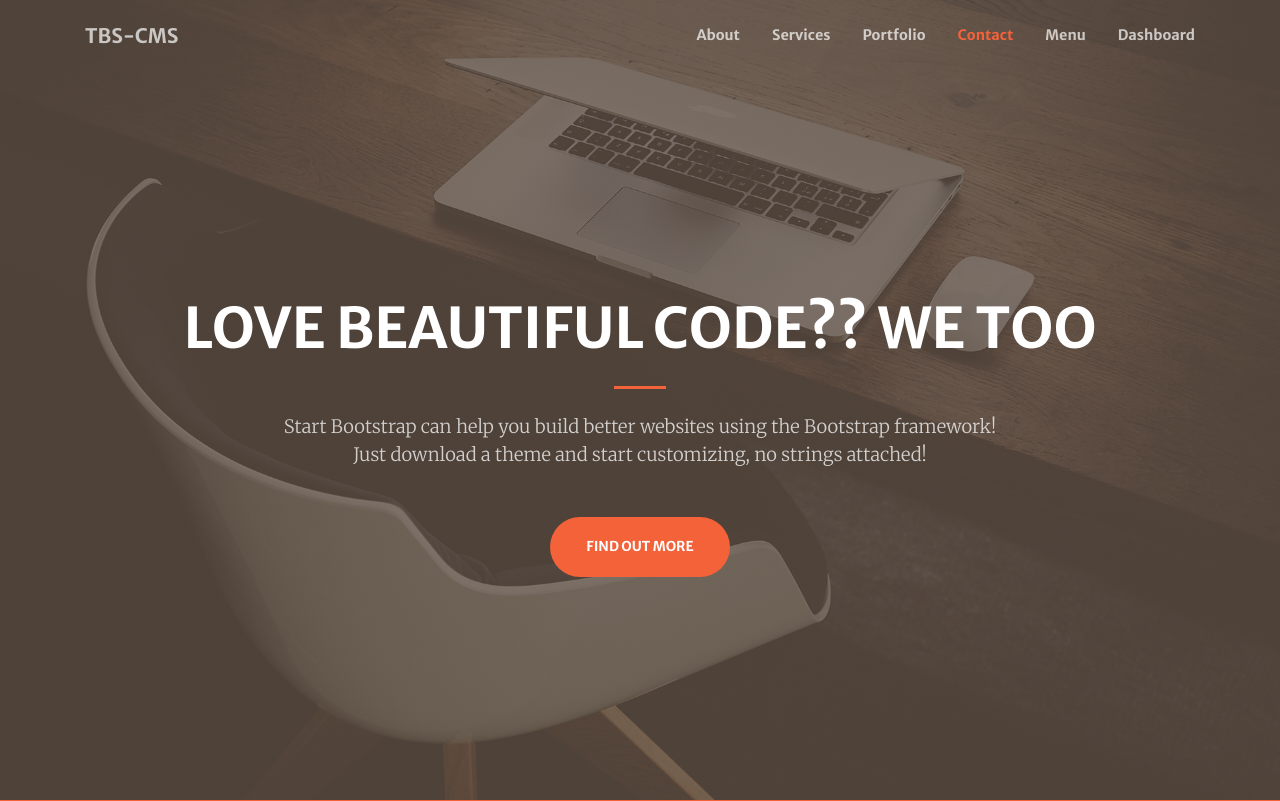
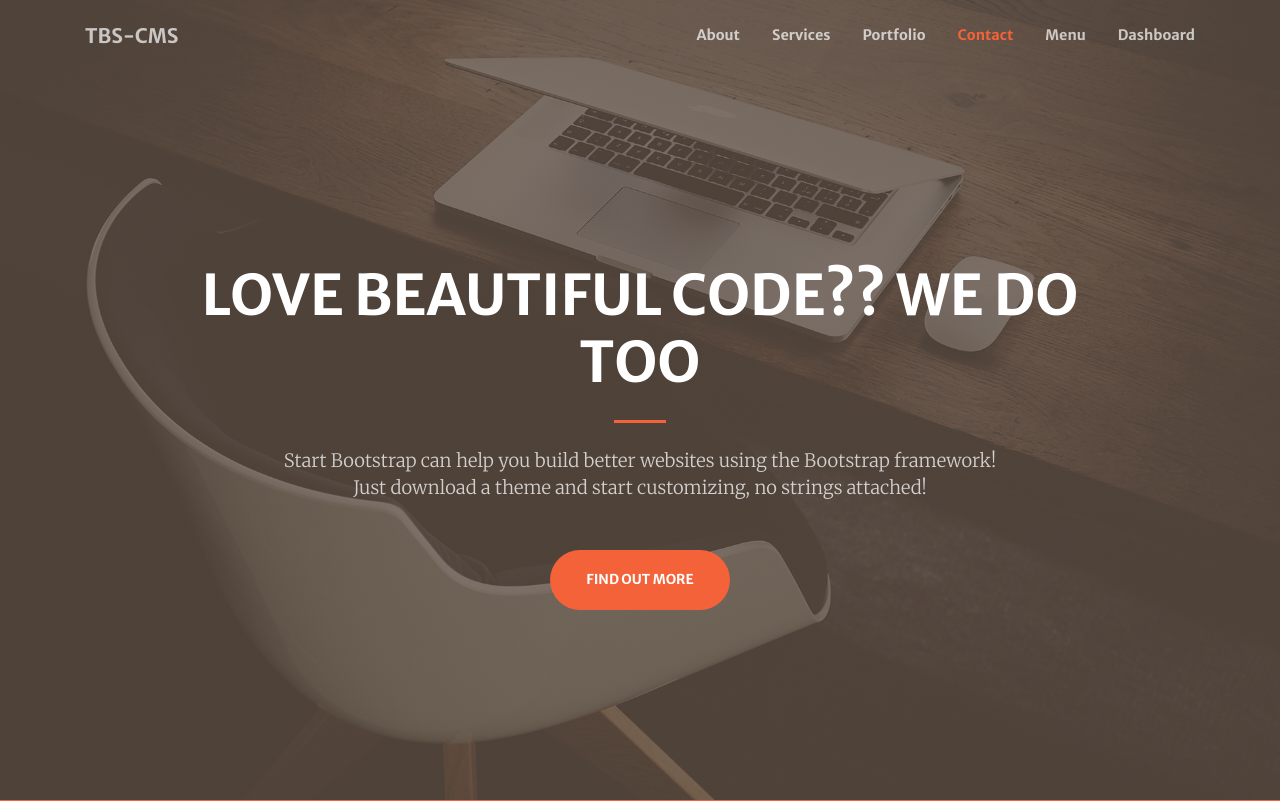
Before and after one commit to ahadanfauzan123/TBS_CMS, a CodeIgniter 4 app: template app/Views/Homepage/index.php in a window 1280 px wide. Shown: the top 801 px of the page. Run offline with PHP 8.4 and a stand-in for CodeIgniter, Linux system fonts and the light colour scheme; the template is opened without the code that fills it, so the values that code supplies are empty; some libraries are stand-ins or nearby versions.

Commit message:
commit pertama branch app

```diff
--- a/app/Views/Homepage/index.php
+++ b/app/Views/Homepage/index.php
@@ -43,7 +43,7 @@
         <div class="container h-100">
             <div class="row h-100 align-items-center justify-content-center text-center">
                 <div class="col-lg-10 align-self-end">
-                    <h1 class="text-uppercase text-white font-weight-bold">Love beautiful code?? we too</h1>
+                    <h1 class="text-uppercase text-white font-weight-bold">Love beautiful code?? we do too</h1>
                     <hr class="divider my-4" />
                 </div>
                 <div class="col-lg-8 align-self-baseline">
```
